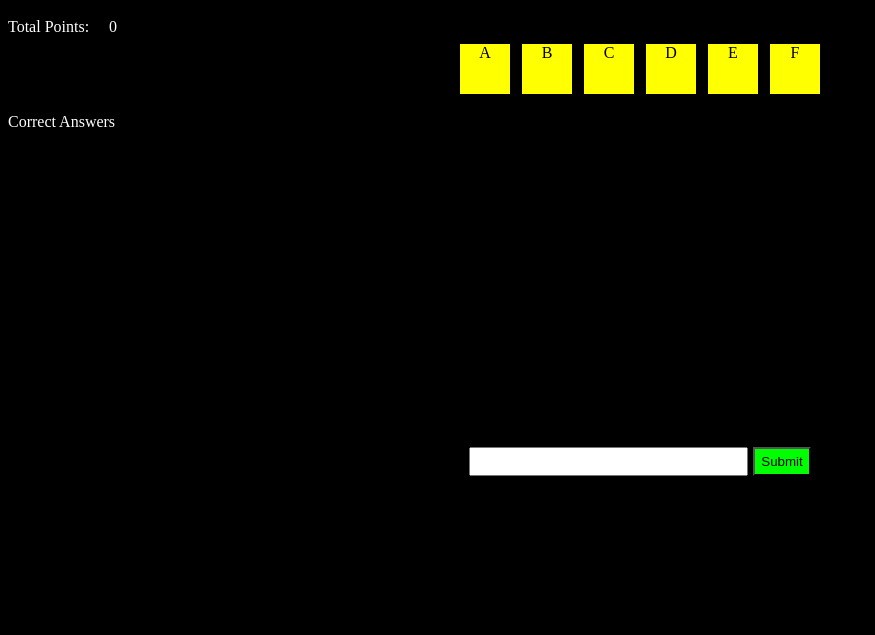
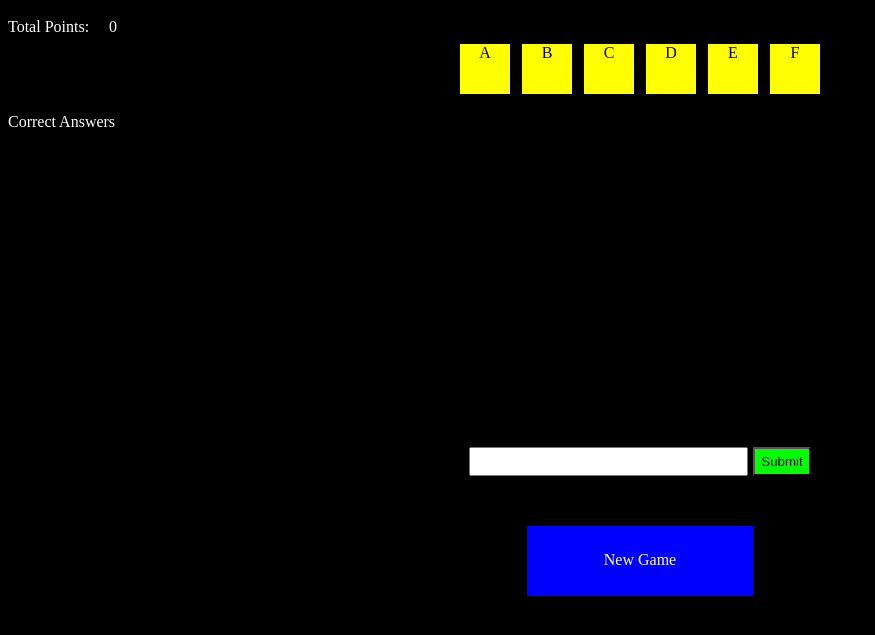
Before and after one commit to ldavidson45/hangman, a plain HTML site: page index.html in a window 1280 px wide. Shown: the part 101-736 px from the top of the page, without its empty margins (0-875 px from the left). Drawn offline with Linux system fonts and the light colour scheme.

Commit message:
add button to set a new currentGame

```diff
--- a/index.html
+++ b/index.html
@@ -32,6 +32,7 @@
             <input type="text" class="guess-box">
             <button class="submit-button">Submit</button>
         </div>
+        <div class="new-game">New Game</div>
     </main>
     <script src="script.js"></script>
 </body>
--- a/script.js
+++ b/script.js
@@ -13,4 +13,11 @@ let currentGame = {}
 const createNewGame = function (){
     let wordSelector = Math.floor(Math.random() * (gameWords.length-1))
     currentGame = new Game(gameWords[wordSelector])
+    console.log(currentGame)
 }
+
+// add event listener to the button that generates a new game
+
+const newGameButton = document.querySelector(".new-game")
+
+newGameButton.addEventListener('click', createNewGame)
--- a/style.css
+++ b/style.css
@@ -74,3 +74,12 @@ main {
     background-color: lime;
     margin: 0 0 0 5px;
 }
+
+.new-game {
+    background-color: blue;
+    height: 20px;
+    width: 100px;
+    margin: auto;
+    text-align: center;
+    padding: 2% 5%;
+}
```
